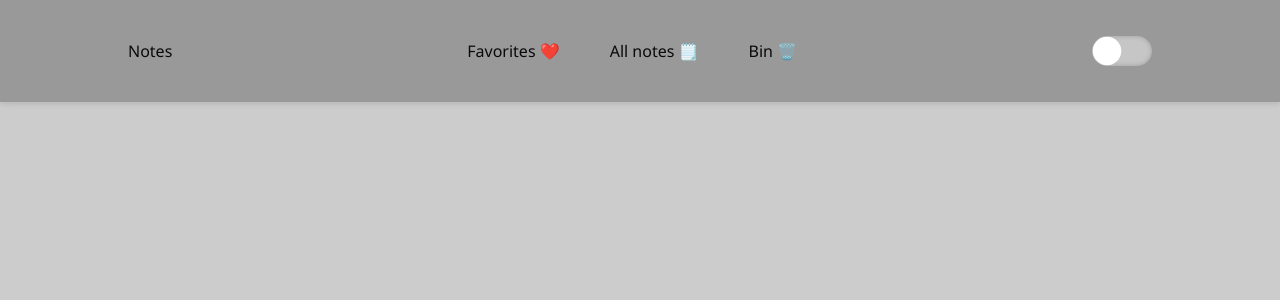
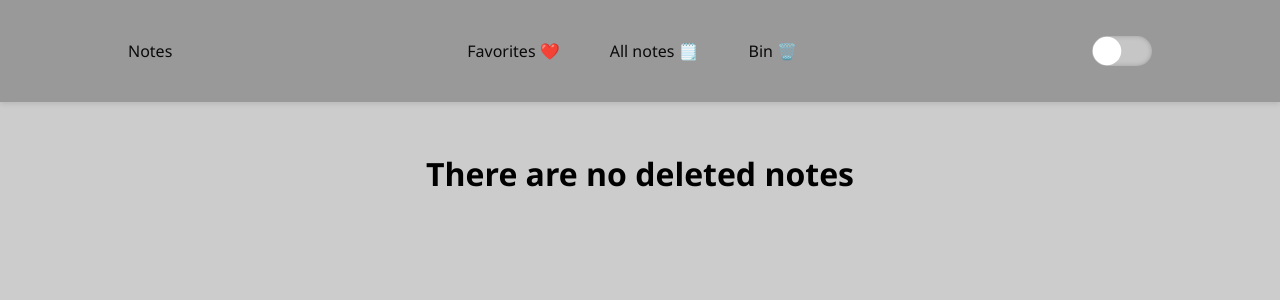
Before and after one commit to Nnustyy/Notes, a React (Vite) app: page /bin in a window 1280 px wide. Shown: the top 300 px of the page. Built offline with nearby package versions, Linux system fonts and the light colour scheme.

Commit message:
conditional bin render

```diff
--- a/src/pages/BinNotes.tsx
+++ b/src/pages/BinNotes.tsx
@@ -8,7 +8,10 @@ const BinNotes = () => {
 
   return (
     <div>
-      <BinList deletedNotes={recentlyDeletedNotes} />
+      {recentlyDeletedNotes.length === 0
+      ? <h1 style={{textAlign:"center"}} >There are no deleted notes</h1>
+      : <BinList deletedNotes={recentlyDeletedNotes} />}
+
     </div>
   );
 };
```
